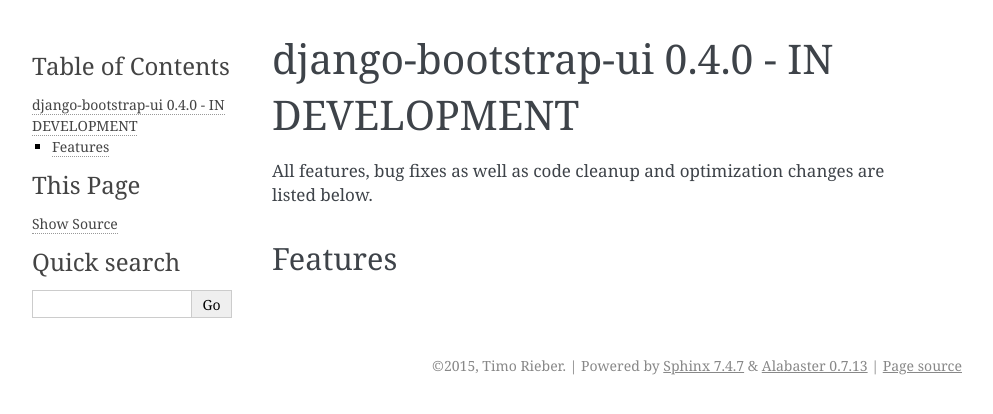
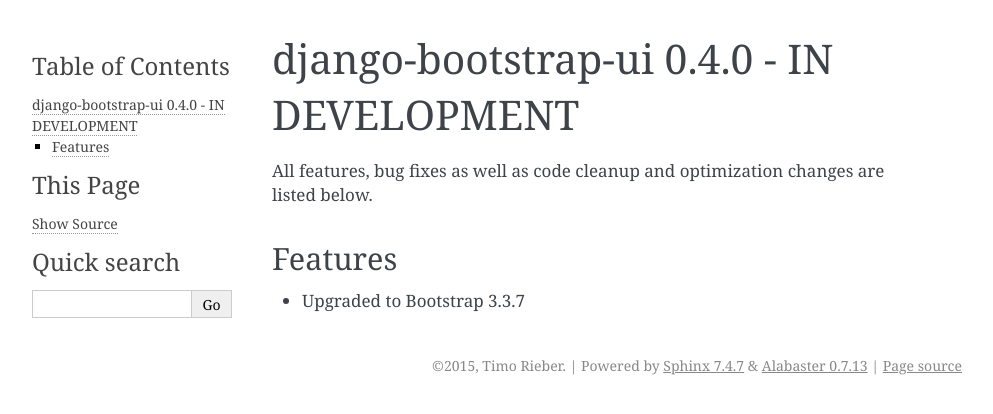
Before and after one commit to texperience/django-bootstrap-ui, a Sphinx documentation site: the page built from docs/releases/0.4.0.rst, in a window 1280 px wide. Shown: the top 414 px of the page, without its empty margins (148-1141 px from the left). Built offline with Sphinx 7.4.7, drawn with Linux system fonts in a browser that asks for light colours.

Commit message:
Upgraded to Bootstrap 3.3.7

```diff
--- a/CHANGELOG.txt
+++ b/CHANGELOG.txt
@@ -1,8 +1,10 @@
-Changelog
-=========
+Changelog - IN DEVELOPMENT
+==========================
 
 0.4.0 (xxxx-xx-xx)
 ------------------
+
+* Upgraded to Bootstrap 3.3.7
 
 
 0.3.0 (2016-11-05)
--- a/README.rst
+++ b/README.rst
@@ -30,9 +30,9 @@
 Features
 --------
 
-* Full-featured Bootstrap 3 template (3.3.6)
+* Full-featured Bootstrap 3 template (3.3.7)
 * Latest Font Awesome integration (4.5.0)
-* Built-in Bootstrap and `Bootswatch`_ themes (3.3.6)
+* Built-in Bootstrap and `Bootswatch`_ themes (3.3.7)
 * Ready-to-use Bootstrap component templates
 * Intuitive template tag API for generating valid Bootstrap markup
 * Extensive and up-to-date documentation
--- a/docs/index.rst
+++ b/docs/index.rst
@@ -30,9 +30,9 @@
 Features
 --------
 
-* Full-featured Bootstrap 3 template (3.3.6)
+* Full-featured Bootstrap 3 template (3.3.7)
 * Latest Font Awesome integration (4.5.0)
-* Built-in Bootstrap and `Bootswatch`_ themes (3.3.6)
+* Built-in Bootstrap and `Bootswatch`_ themes (3.3.7)
 * Ready-to-use Bootstrap component templates
 * Intuitive template tag API for generating valid Bootstrap markup
 * Extensive and up-to-date documentation
--- a/docs/releases/0.4.0.rst
+++ b/docs/releases/0.4.0.rst
@@ -5,3 +5,5 @@
 
 Features
 --------
+
+* Upgraded to Bootstrap 3.3.7
```
Also changed, not shown: 2 other files.
